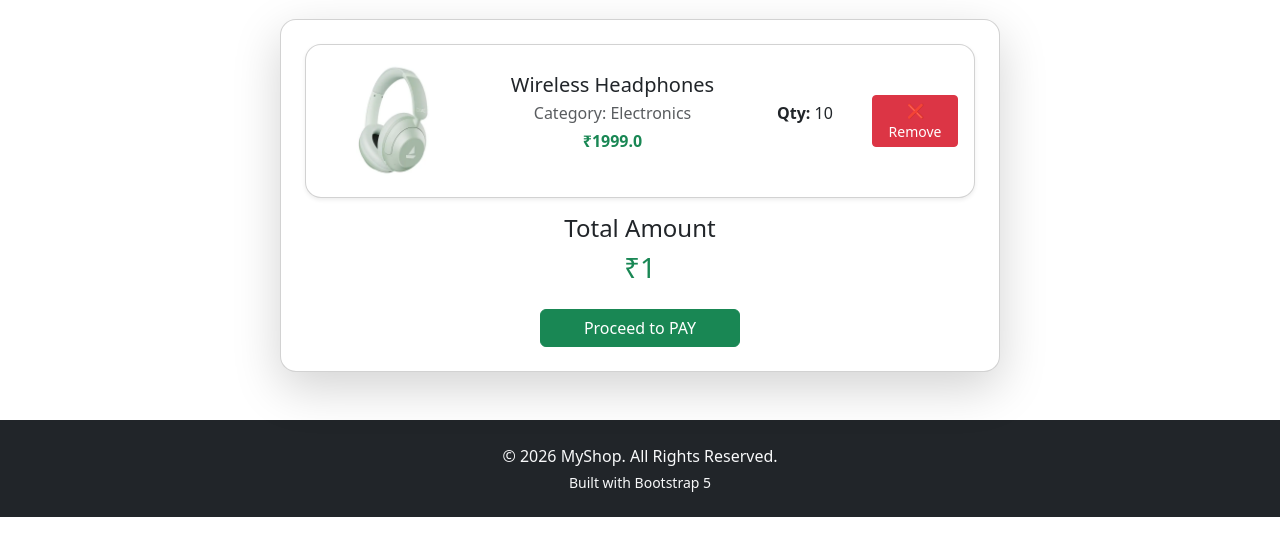
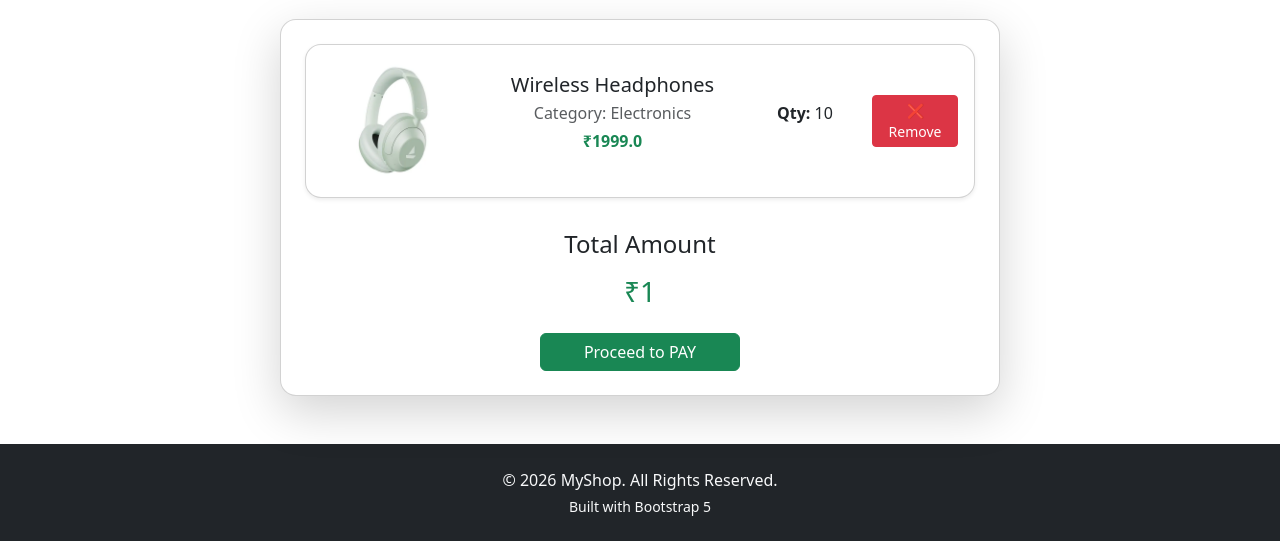
Before and after one commit to Kritikaraturi/E-Commerce, a Django app: template ecom_app/templates/ecom_app/add_to_cart.html in a window 1280 px wide. Shown: the part 651-1192 px from the top of the page. Before the commit the page ends 1168 px from the top, so only its background shows below. Run offline with Django 5.2, Linux system fonts and the light colour scheme; data comes from the database, SQL or seed files in the repository; tables that the repository leaves empty hold one stand-in row (values such as "Sample post"); the template is opened without the code that fills it: values that come from a table or form of the project are taken from there, most other values are stand-ins (such as "Sample title", 1, 10 or a date in 2020).

Commit message:
add the new update

```diff
--- a/ecom_app/templates/ecom_app/add_to_cart.html
+++ b/ecom_app/templates/ecom_app/add_to_cart.html
@@ -52,7 +52,7 @@
                 <!-- Total Section -->
 
 
-                    <h4>Total Amount</h4>
+                    <h4 class="my-3">Total Amount</h4>
 
                     <h3 class="text-success">
                         ₹{{ total_amount }}
```
